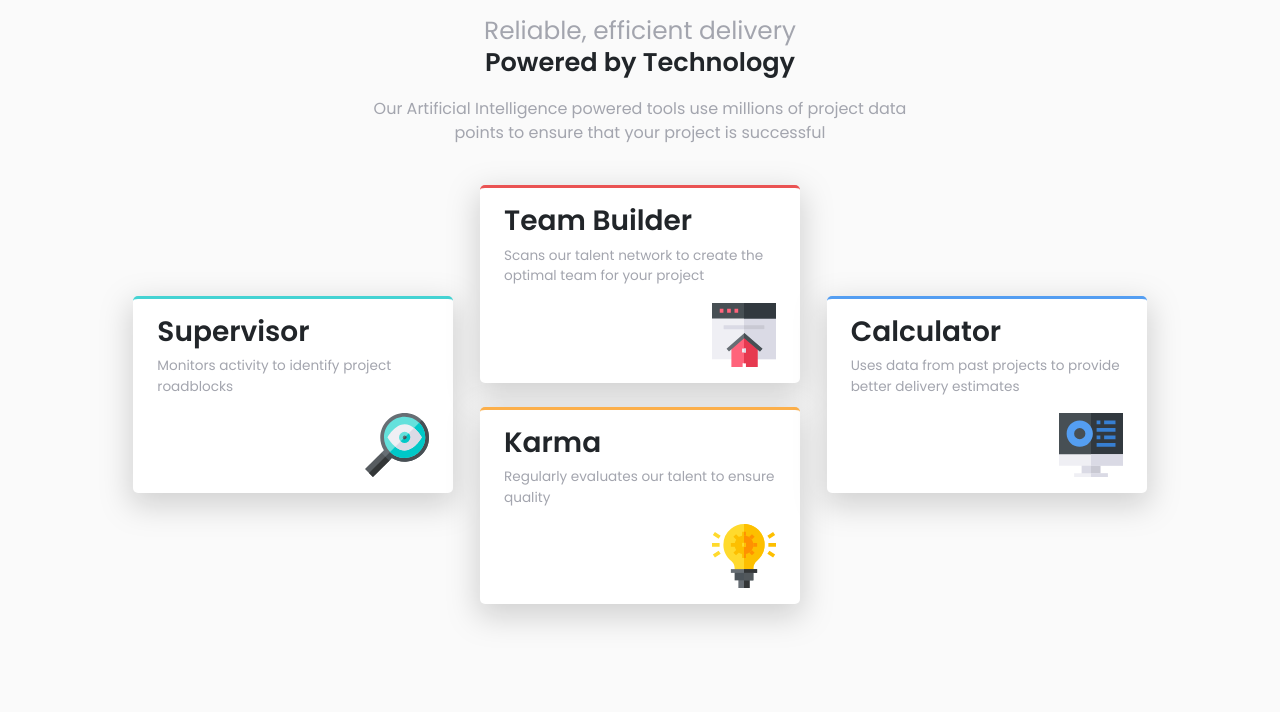
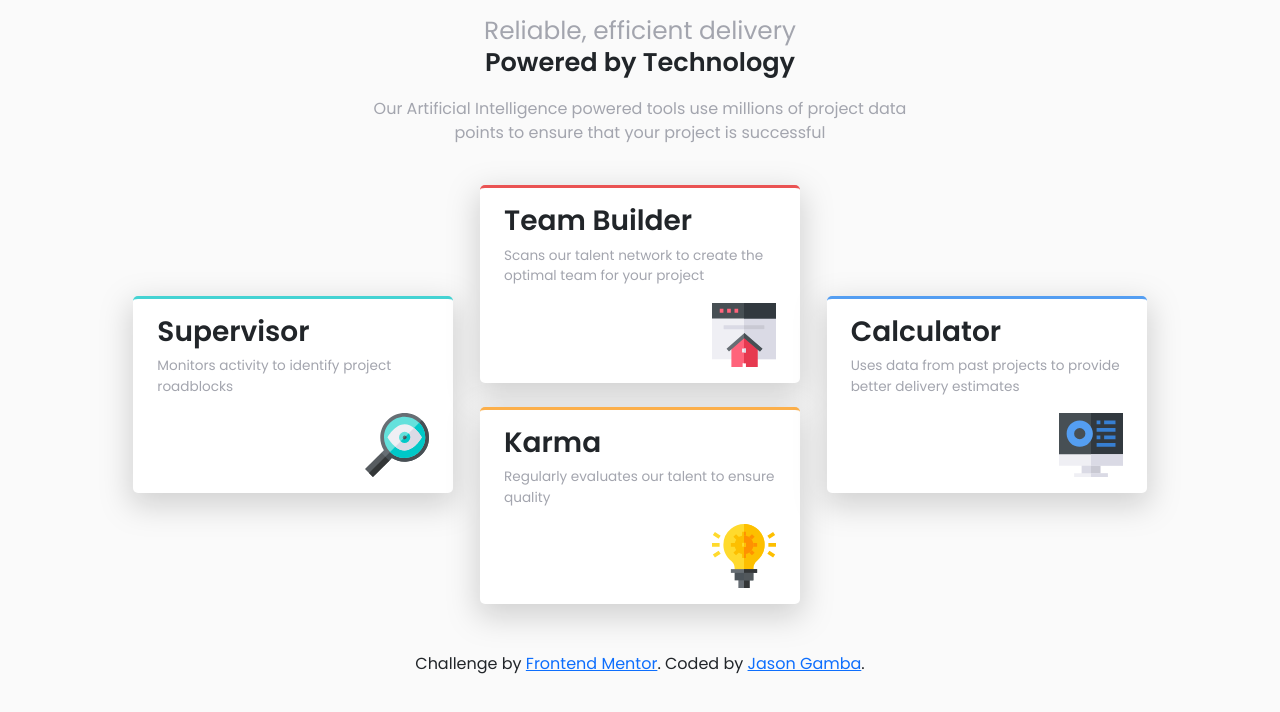
Before and after one commit to jsngmb/four-card-feature-section, a plain HTML site: page index.html in a window 1280 px wide. Drawn offline with nearby package versions, Linux system fonts and the light colour scheme.

Commit message:
Update index.html

```diff
--- a/index.html
+++ b/index.html
@@ -63,5 +63,9 @@
       </div>
   </div>
   </main>
+  <footer class="text-center mt-lg-5">
+    <p>Challenge by <a href="https://www.frontendmentor.io?ref=challenge" target="_blank">Frontend Mentor</a>.
+    Coded by <a href="https://github.com/jsngmb" target="_blank">Jason Gamba</a>.</p>
+   </footer>
 </body>
 </html>
```
